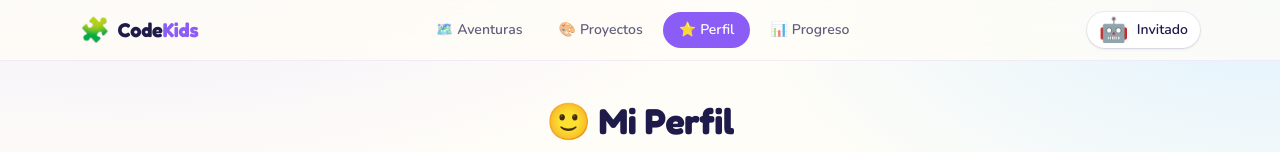
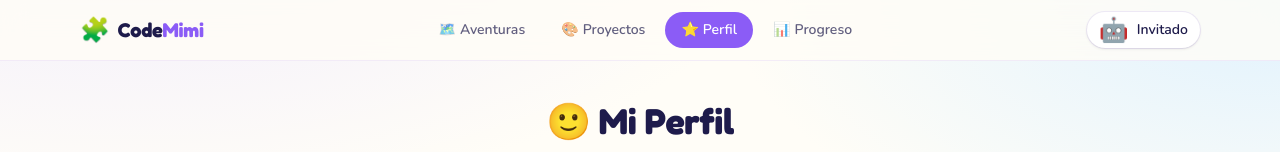
Before and after one commit to 256javy/codemimi, a Next.js app: page /perfil in a window 1280 px wide. Shown: the top 152 px of the page. Built offline with nearby package versions, Linux system fonts and the light colour scheme.

Commit message:
rename: CodeKids → CodeMimi en archivos de estilo y tipos

```diff
--- a/src/app/globals.css
+++ b/src/app/globals.css
@@ -1,6 +1,6 @@
 @import "tailwindcss";
 
-/* Tema CodeKids — colores vivos y amigables para niños. */
+/* Tema CodeMimi — colores vivos y amigables para niños. */
 @theme {
   --color-cielo: #38bdf8;
   --color-cielo-claro: #e0f2fe;
--- a/src/components/layout/AppHeader.tsx
+++ b/src/components/layout/AppHeader.tsx
@@ -24,7 +24,7 @@ export default function AppHeader() {
         <Link href="/" className="flex items-center gap-2 font-display text-xl font-bold text-tinta">
           <span className="text-2xl">🧩</span>
           <span>
-            Code<span className="text-uva">Kids</span>
+            Code<span className="text-uva">Mimi</span>
           </span>
         </Link>
 
--- a/src/lib/types.ts
+++ b/src/lib/types.ts
@@ -1,4 +1,4 @@
-// Tipos compartidos de CodeKids. Este archivo es el contrato central del que
+// Tipos compartidos de CodeMimi. Este archivo es el contrato central del que
 // dependen el currículo, el store, el motor de validación y la UI.
 
 /** Reglas de validación basadas en el OUTPUT del código del niño (no en el texto
```
